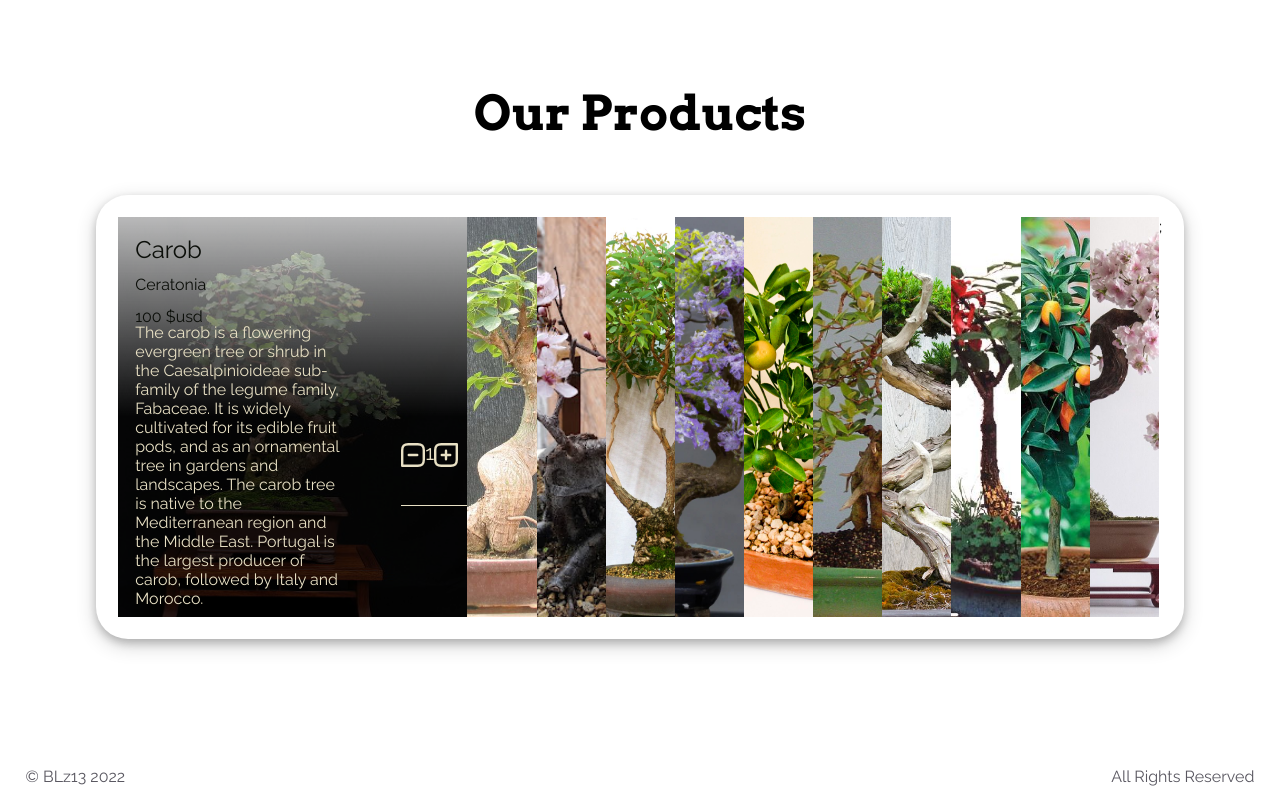
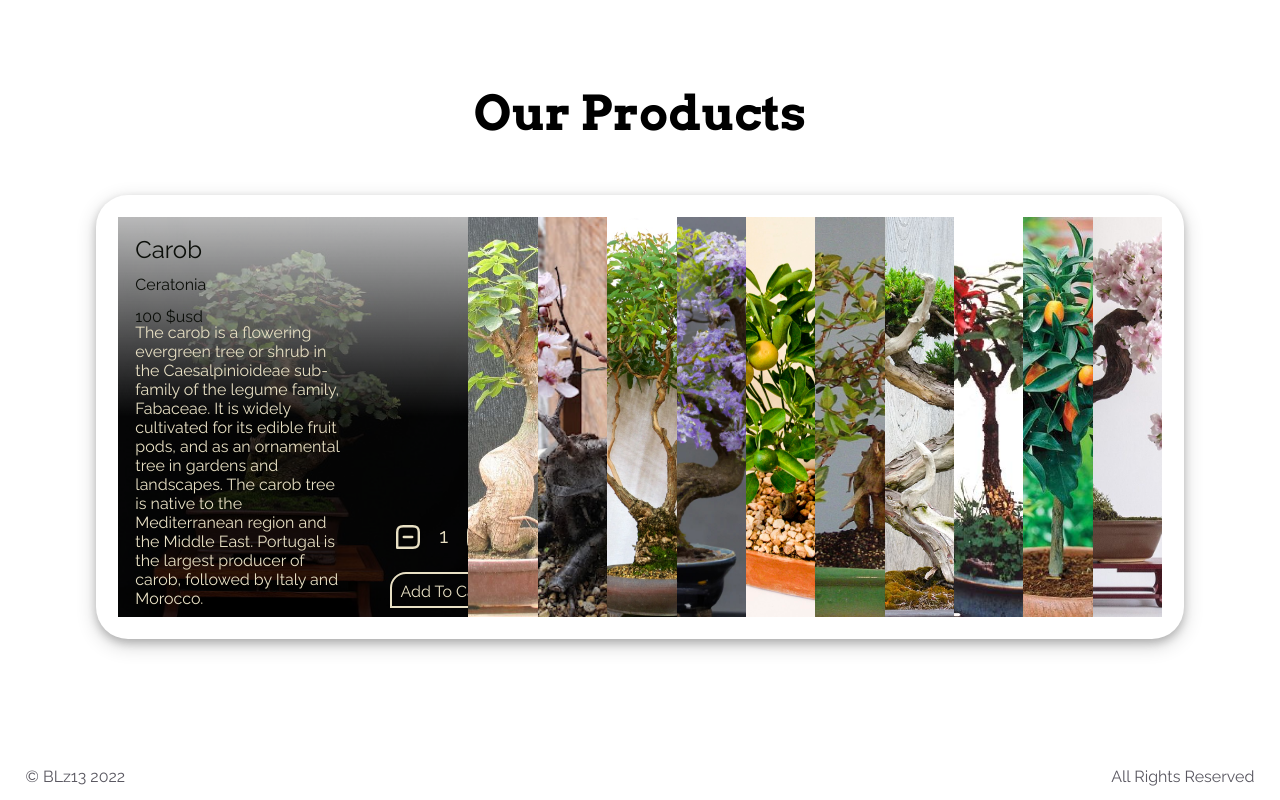
Before and after one commit to BLz13/MiniatureForest, a React (Create React App) app: page /home/carob in a window 1280 px wide. Shown: the part 848-1648 px from the top of the page. Built offline with nearby package versions, Linux system fonts and the light colour scheme.

Commit message:
css finished

```diff
--- a/src/App.js
+++ b/src/App.js
@@ -6,7 +6,7 @@ import About from "./Pages/AboutUs/AboutUsContainer";
 import Cart from "./Pages/Cart/Cart"
 import Contact from "./Pages/Contact/Contact";
 import Home from "./Pages/Home/Home";
-import ItemDetailContainer from "./Components/ItemDetailContainer/ItemDetailContainer"
+import ItemDetailContainer from "./Components/ItemList/ItemDetailContainer"
 import ItemListContainer from "./Components/ItemList/ItemListConteiner";
 import Layout from "./Components/Layout/Layout";
 import NotFound from "./Pages/NotFound/NotFound";
--- a/src/Components/ImageGallery/ImageGallery.css
+++ b/src/Components/ImageGallery/ImageGallery.css
@@ -132,7 +132,7 @@ h1{
     color: var(--cream);
 }
 
-.addToCartBox{
+.addToCartBoxProduct{
     grid-row: 4;
     grid-column: 2;
     align-self: flex-end;
--- a/src/Components/ImageGallery/ImageGallery.jsx
+++ b/src/Components/ImageGallery/ImageGallery.jsx
@@ -60,7 +60,7 @@ export default function ImageGallery() {
                                     </NavLink>
                                 </li>
                             ) )
-                        })};
+                        })}
                     </ul>
                 </>
             )}
--- a/src/Components/ImageGallery/ProductDetail.jsx
+++ b/src/Components/ImageGallery/ProductDetail.jsx
@@ -54,7 +54,7 @@ export default function ProductDetail() {
                     productData.stock ? (
                         <>
                             <p className="imagePrice">{productData.price} $usd</p>
-                            <div className="addToCartBox">
+                            <div className="addToCartBoxProduct">
                                 <CartAmountSelection
                                     productsAmount={productData.stock}
                                     reference={refAmountItems}
--- a/src/Components/ItemDetailContainer/ItemDetailContainer.jsx
+++ b/src/Components/ItemList/ItemDetailContainer.jsx
@@ -56,7 +56,7 @@ export default function ItemDetailContainer() {
                             categoryData[0].stock ? (
                                 <>
                                     <p className="categoryPrice">{categoryData[0].price} $usd</p>
-                                    <div className="addToCartBox">
+                                    <div className="addToCartBoxCategory">
                                         <CartAmountSelection
                                             productsAmount={categoryData[0].stock}
                                             reference={refAmountItems}
@@ -74,7 +74,7 @@ export default function ItemDetailContainer() {
                 </div>
             ) : (
                 <div className="categoryMultipleDetails" >
-                    <p className="speciesTitle"> {categoryData[0].category} </p>
+                    <p className="speciesTitle"> {categoryParam.id} </p>
                         { categoryData.map( (product) => (
                             <div className="categoryProductBox" key={product.id}>
                                     <p className="categoryProductName">{product.name}</p>
@@ -82,7 +82,7 @@ export default function ItemDetailContainer() {
                                         { product.stock ? (
                                             <>
                                                 <p className="categoryPrice">{product.price} $usd</p>
-                                                <div className="addToCartBox">
+                                                <div className="addToCartBoxCategory">
                                                     <CartAmountSelection
                                                         productsAmount={product.stock}
                                                         reference={refAmountItems}
--- a/src/Components/ItemList/ItemListContainer.css
+++ b/src/Components/ItemList/ItemListContainer.css
@@ -157,6 +157,7 @@ h1{
     animation-duration: 1s;
     animation-fill-mode: forwards;
     animation-timing-function: ease-out;
+    overflow: auto;
     display: flex;
     flex-flow: column nowrap;
     align-items: flex-start;
@@ -179,7 +180,7 @@ h1{
     }
     100%{
         opacity: 1;
-        top: 30vh;
+        top: 10vh;
         transform: scale(1);
         box-shadow: 0 4px 8px 0 rgba(0, 0, 0, 0.2), 0 6px 20px 0 rgba(0, 0, 0, 0.19);
     }
@@ -213,7 +214,7 @@ h1{
     color: var(--cream);
 }
 
-.addToCartBox{
+.addToCartBoxCategory{
     display: flex;
     flex-flow: row nowrap;
     align-items: flex end;
@@ -225,6 +226,6 @@ h1{
     width: 100%;
 }
 
-.addToCartBox .amountContainer{
+.addToCartBoxCategory .amountContainer{
     width: 20%;
 }
```
